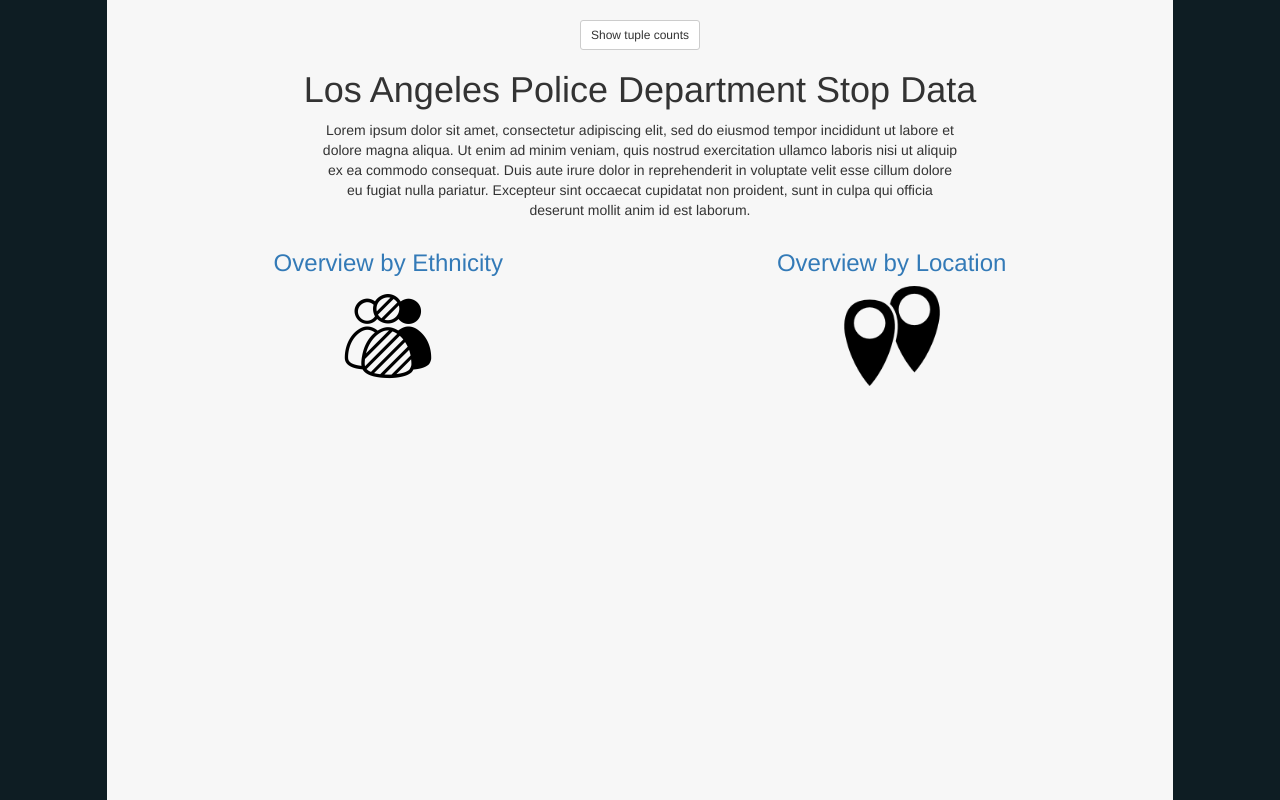
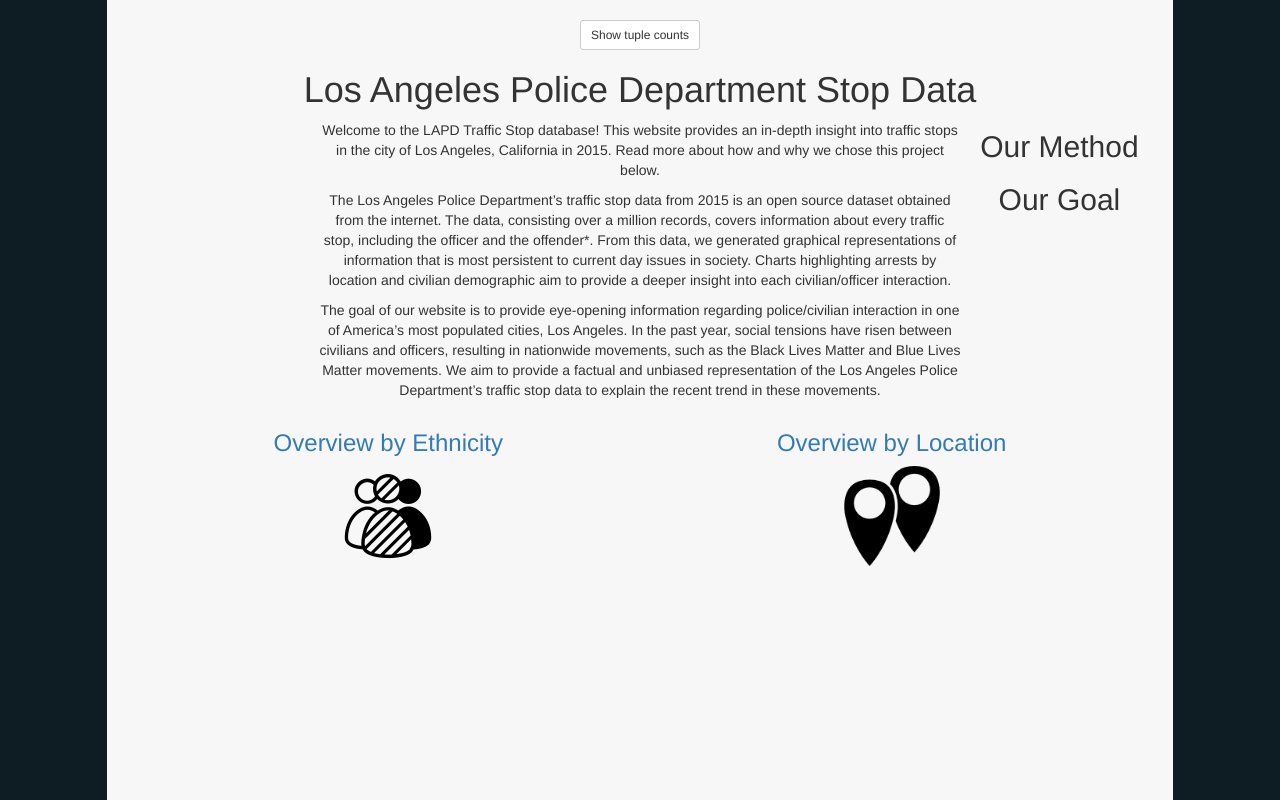
Before and after one commit to victor-lin/lapd-stop-data, a Flask app: template LAPDStopData/templates/start.html in a window 1280 px wide. Shown: the part 50-850 px from the top of the page. Run offline with Flask 2, Linux system fonts and the light colour scheme; the template is opened without the code that fills it, so the values that code supplies are empty; parts of the project's set-up code (start-up, migrations or seed data) failed here and were passed over; some libraries are stand-ins or nearby versions.

Commit message:
Update Home Page

```diff
--- a/LAPDStopData/templates/start.html
+++ b/LAPDStopData/templates/start.html
@@ -5,7 +5,11 @@
   <button type="button" class="btn btn-default btn-sm" data-toggle="modal" data-target="#tuple-count-modal" title="Show number of tuples in each table">Show tuple counts</button>
 </div>
 <h1 class="center">Los Angeles Police Department Stop Data</h1>
-<p class="center col-md-8 col-md-offset-2">Lorem ipsum dolor sit amet, consectetur adipiscing elit, sed do eiusmod tempor incididunt ut labore et dolore magna aliqua. Ut enim ad minim veniam, quis nostrud exercitation ullamco laboris nisi ut aliquip ex ea commodo consequat. Duis aute irure dolor in reprehenderit in voluptate velit esse cillum dolore eu fugiat nulla pariatur. Excepteur sint occaecat cupidatat non proident, sunt in culpa qui officia deserunt mollit anim id est laborum.</p>
+<p class="center col-md-8 col-md-offset-2">Welcome to the LAPD Traffic Stop database! This website provides an in-depth insight into traffic stops in the city of Los Angeles, California in 2015. Read more about how and why we chose this project below.</p>
+<h2 class="center">Our Method</h2>
+<p class="center col-md-8 col-md-offset-2">The Los Angeles Police Department’s traffic stop data from 2015 is an open source dataset obtained from the internet. The data, consisting over a million records, covers information about every traffic stop, including the officer and the offender*. From this data, we generated graphical representations of information that is most persistent to current day issues in society. Charts highlighting arrests by location and civilian demographic aim to provide a deeper insight into each civilian/officer interaction.</p>
+<h2 class="center">Our Goal</h2>
+<p class="center col-md-8 col-md-offset-2">The goal of our website is to provide eye-opening information regarding police/civilian interaction in one of America’s most populated cities, Los Angeles. In the past year, social tensions have risen between civilians and officers, resulting in nationwide movements, such as the Black Lives Matter and Blue Lives Matter movements. We aim to provide a factual and unbiased representation of the Los Angeles Police Department’s traffic stop data to explain the recent trend in these movements.</p>
 <div class="col-md-6 center">
   <a href="#">
     <h3>Overview by Ethnicity</h3>
```
